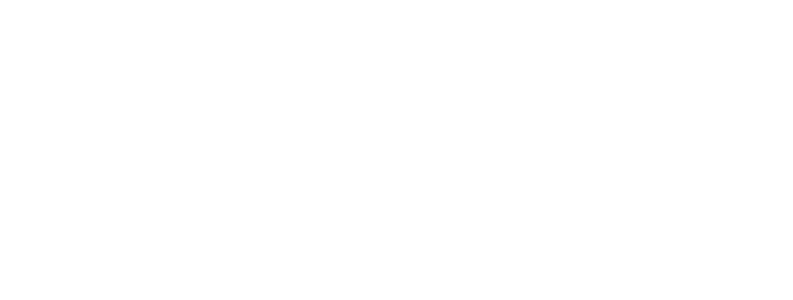
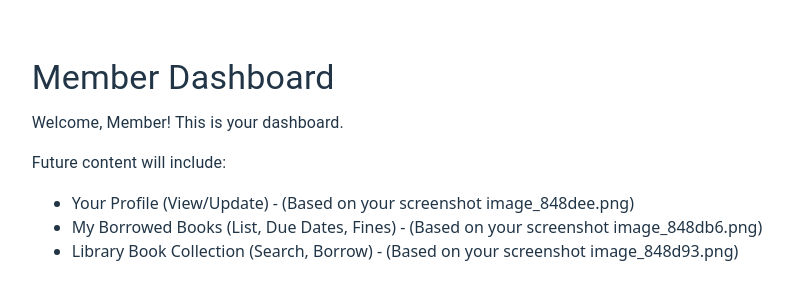
Before and after one commit to dewi-xaltius/lms-frontend, a React (Vite) app: page /member/dashboard in a window 1280 px wide. Before the commit this address had no page. Shown: the part 240-540 px from the top of the page, without its empty margins (243-1036 px from the left). Built offline with nearby package versions, Linux system fonts and the light colour scheme.

Commit message:
placeholder MemberDashboard and LibrarianDashboard

```diff
--- a/src/App.jsx
+++ b/src/App.jsx
@@ -1,17 +1,39 @@
 import React from 'react';
-import { Routes, Route } from 'react-router-dom';
-import LoginPage from './pages/LoginPage'; // Import your LoginPage
-// import other pages here as you create them
+import { Routes, Route, Navigate } from 'react-router-dom';
+import LoginPage from './pages/LoginPage';
+import MemberDashboard from './pages/MemberDashboard'; // Import MemberDashboard
+import LibrarianDashboard from './pages/LibrarianDashboard'; // Import LibrarianDashboard
+// import SignupPage from './pages/SignupPage'; // To be created
 
 function App() {
+  // Later, you'll add logic here to check if the user is authenticated
+  // and what their role is, to protect routes and redirect appropriately.
+  // For now, we'll set up the basic routes.
+
   return (
-    <> {/* You can use a Fragment or a div as the root wrapper */}
-      {/* You might add a global Navbar or Layout component here later */}
+    <>
       <Routes>
         <Route path="/login" element={<LoginPage />} />
-        {/* Default route, e.g., redirect to login or show a home page */}
-        <Route path="/" element={<LoginPage />} /> {/* For now, default to login */}
-        {/* Add other routes here, e.g., /signup, /dashboard */}
+        {/* <Route path="/signup" element={<SignupPage />} /> */}
+
+        {/* Member specific routes */}
+        {/* For now, directly accessible. Later, wrap with ProtectedRoute */}
+        <Route path="/member/dashboard" element={<MemberDashboard />} />
+        {/* You might have more member routes like /member/profile, /member/my-books etc. */}
+        {/* Those could be nested routes within MemberDashboard or separate top-level routes */}
+
+        {/* Librarian specific routes */}
+        {/* For now, directly accessible. Later, wrap with ProtectedRoute */}
+        <Route path="/librarian/dashboard" element={<LibrarianDashboard />} />
+        {/* You might have more librarian routes like /librarian/members, /librarian/books etc. */}
+
+        {/* Default route */}
+        {/* If not logged in, redirect to login. If logged in, redirect to appropriate dashboard. */}
+        {/* For now, let's just default to login page. */}
+        <Route path="/" element={<Navigate to="/login" replace />} />
+
+        {/* Catch-all for undefined routes (optional) */}
+        <Route path="*" element={<div><h2>404 Not Found</h2><p>Sorry, the page you are looking for does not exist.</p></div>} />
       </Routes>
     </>
   );
--- /dev/null
+++ b/src/pages/LibrarianDashboard.jsx
@@ -0,0 +1,31 @@
+import React from 'react';
+import Typography from '@mui/material/Typography';
+import Container from '@mui/material/Container';
+import Box from '@mui/material/Box';
+
+function LibrarianDashboard() {
+  // You'll fetch and display librarian-specific data and management tools here later
+  // For now, just a placeholder
+  return (
+    <Container maxWidth="lg" sx={{ mt: 4, mb: 4 }}>
+      <Box sx={{ my: 4 }}>
+        <Typography variant="h4" component="h1" gutterBottom>
+          Librarian Dashboard
+        </Typography>
+        <Typography variant="body1">
+          Welcome, Librarian! This is your dashboard.
+        </Typography>
+        <Typography variant="body1" sx={{ mt: 2 }}>
+          Future content will include:
+        </Typography>
+        <ul>
+          <li>Member Management (List, Add, Edit, Delete Members) - (Based on your screenshot image_848d5b.png)</li>
+          <li>Book Management (List, Add, Edit, Delete Books, Track Status) - (Based on your screenshot image_848d3a.png)</li>
+        </ul>
+        {/* Add links or components for Member Management and Book Management sections here */}
+      </Box>
+    </Container>
+  );
+}
+
+export default LibrarianDashboard;
--- /dev/null
+++ b/src/pages/MemberDashboard.jsx
@@ -0,0 +1,32 @@
+import React from 'react';
+import Typography from '@mui/material/Typography';
+import Container from '@mui/material/Container';
+import Box from '@mui/material/Box';
+
+function MemberDashboard() {
+  // You'll fetch and display member-specific data here later
+  // For now, just a placeholder
+  return (
+    <Container maxWidth="lg" sx={{ mt: 4, mb: 4 }}>
+      <Box sx={{ my: 4 }}>
+        <Typography variant="h4" component="h1" gutterBottom>
+          Member Dashboard
+        </Typography>
+        <Typography variant="body1">
+          Welcome, Member! This is your dashboard.
+        </Typography>
+        <Typography variant="body1" sx={{ mt: 2 }}>
+          Future content will include:
+        </Typography>
+        <ul>
+          <li>Your Profile (View/Update) - (Based on your screenshot image_848dee.png)</li>
+          <li>My Borrowed Books (List, Due Dates, Fines) - (Based on your screenshot image_848db6.png)</li>
+          <li>Library Book Collection (Search, Borrow) - (Based on your screenshot image_848d93.png)</li>
+        </ul>
+        {/* Add links or components for Profile, My Books, Library sections here */}
+      </Box>
+    </Container>
+  );
+}
+
+export default MemberDashboard;
```
